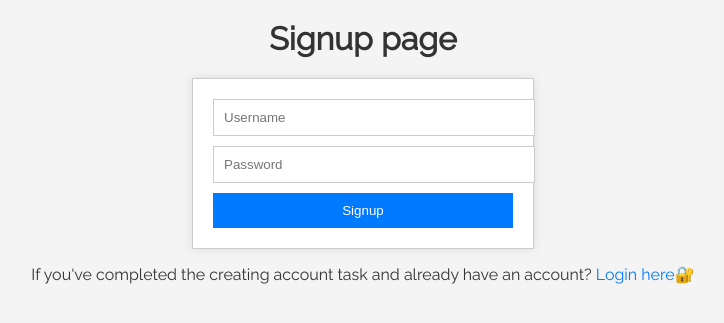
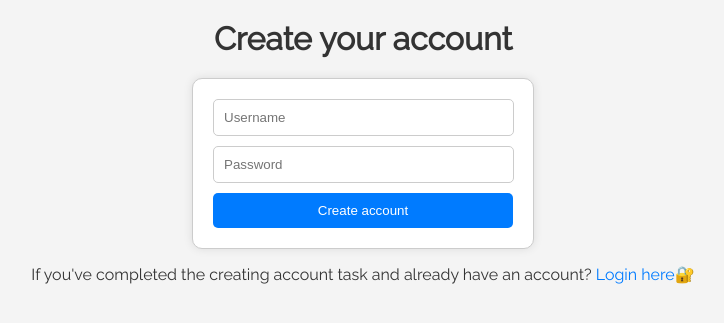
Before and after one commit to Ollie345/Authentic, a Flask app: page /signup in a window 1280 px wide. Shown: the top 323 px of the page, without its empty margins (277-1001 px from the left). Run offline with Flask 3, Linux system fonts and the light colour scheme.

Commit message:
form readjument commit

```diff
--- a/app.py
+++ b/app.py
@@ -41,7 +41,7 @@ class SignupForm(FlaskForm):
         min=4, max=20)], render_kw={"placeholder": "Username"})
     password = PasswordField(validators=[InputRequired(), Length(
         min=4, max=20)], render_kw={"placeholder": "Password"})
-    submit = SubmitField("Signup")
+    submit = SubmitField("Create account")
 
 
 def validate_username(self, username):
--- a/static/styles.css
+++ b/static/styles.css
@@ -32,15 +32,20 @@ form {
     margin: 0 auto;
     padding: 20px;
     border: 1px solid #ccc;
+    border-top-left-radius: 10px;
+    border-top-right-radius: 10px;
+    border-bottom-left-radius: 10px;
+    border-bottom-right-radius: 10px;
     background-color: #fff;
     box-shadow: 0px 0px 10px rgba(0, 0, 0, 0.1);
 }
 
 form input[type="text"], form input[type="password"] {
-    width: 100%;
+    width: 93%;
     padding: 10px;
     margin-bottom: 10px;
     border: 1px solid #ccc;
+    border-radius: 5px;
 }
 
 form input[type="submit"] {
@@ -49,7 +54,9 @@ form input[type="submit"] {
     border: none;
     background-color: #007BFF;
     color: #fff;
+    border-radius: 5px;
     cursor: pointer;
+
 }
 
 form input[type="submit"]:hover {
--- a/templates/signup.html
+++ b/templates/signup.html
@@ -9,7 +9,7 @@
 
 </head>
 <body>
-    <h1><a href ="{{url_for('home')}}">Signup page</a></h1>
+    <h1><a href ="{{url_for('home')}}">Create your account</a></h1>
     <form action="" method="POST">
         {{form.hidden_tag()}}
         {{form.username}}
```
Also changed, not shown: instance/database.db.
